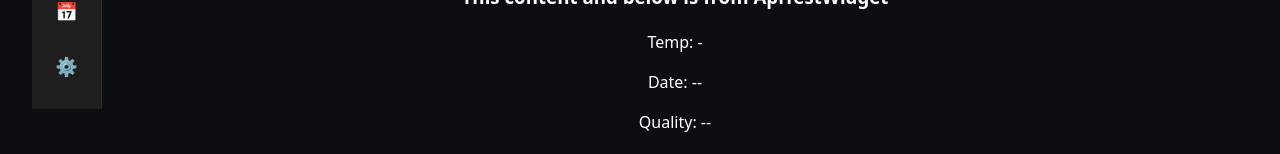
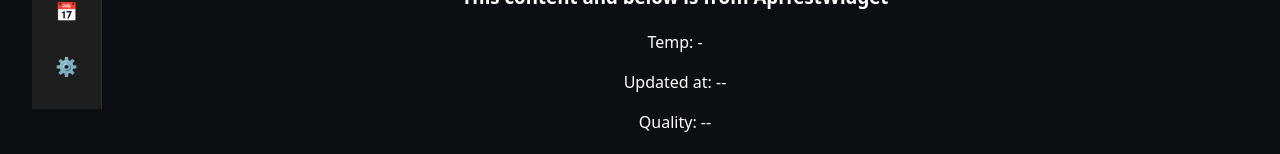
Before and after one commit to MartinPersson-Lexicon/Atmos, a React (Vite) app: page /api-test in a window 1280 px wide. Shown: the part 211-365 px from the top of the page. Built offline with nearby package versions, Linux system fonts and the light colour scheme; no server answers.

Commit message:
updated formatting and info of dataTime in ApiTestWidget

```diff
--- a/src/components/ApiTestWidget.jsx
+++ b/src/components/ApiTestWidget.jsx
@@ -2,7 +2,12 @@ import { useEffect, useState } from "react";
 import "../App.css";
 import weatherApi from "../api/weather";
 
-export default function WeatherWidget({ stationId = 52350, lat, lon, parameter = "1" }) {
+export default function WeatherWidget({
+  stationId = 52350,
+  lat,
+  lon,
+  parameter = "1",
+}) {
   const [loading, setLoading] = useState(false);
   const [error, setError] = useState(null);
   const [result, setResult] = useState(null);
@@ -13,7 +18,9 @@ export default function WeatherWidget({ stationId = 52350, lat, lon, parameter =
       setLoading(true);
       setError(null);
       try {
-        const model = await weatherApi.populateWeatherModelFromStationId(stationId);
+        const model = await weatherApi.populateWeatherModelFromStationId(
+          stationId
+        );
         if (!mounted) return;
         setResult(model);
       } catch (err) {
@@ -33,15 +40,27 @@ export default function WeatherWidget({ stationId = 52350, lat, lon, parameter =
 
   const model = result || null;
 
+  function formatDate(iso) {
+    if (!iso) return "--";
+    try {
+      const d = new Date(iso);
+      return d.toLocaleString(undefined, {
+        dateStyle: "medium",
+        timeStyle: "short",
+      });
+    } catch (e) {
+      return `${e}: no change in date formatting ${iso}`;
+    }
+  }
+
   return (
     <div className="widget weather-widget">
       <h3>This content and below is from ApiTestWidget</h3>
 
-
       {model ? (
         <div className="latest-sample">
           <p>Temp: {model.temperature !== null ? model.temperature : "-"}</p>
-          <p>Date: {model.dateTime ?? "--"}</p>
+          <p>Updated at: {formatDate(model.dateTime)}</p>
           <p>Quality: {model.quality ?? "--"}</p>
           <p>Wind dir: {model.windDirection ?? "--"}</p>
           <p>Wind speed: {model.windSpeed ?? "--"}</p>
```
